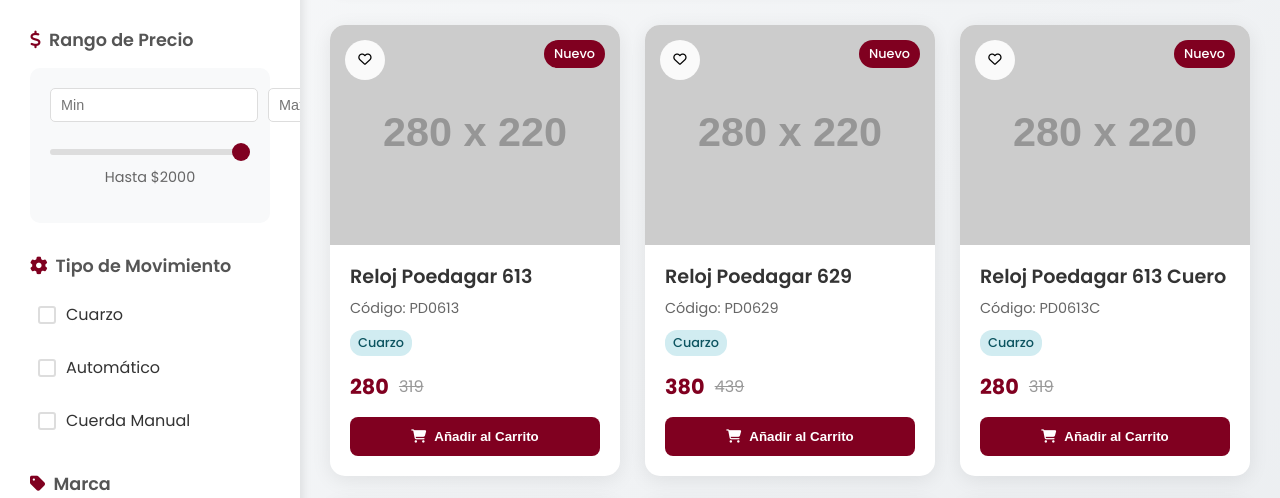
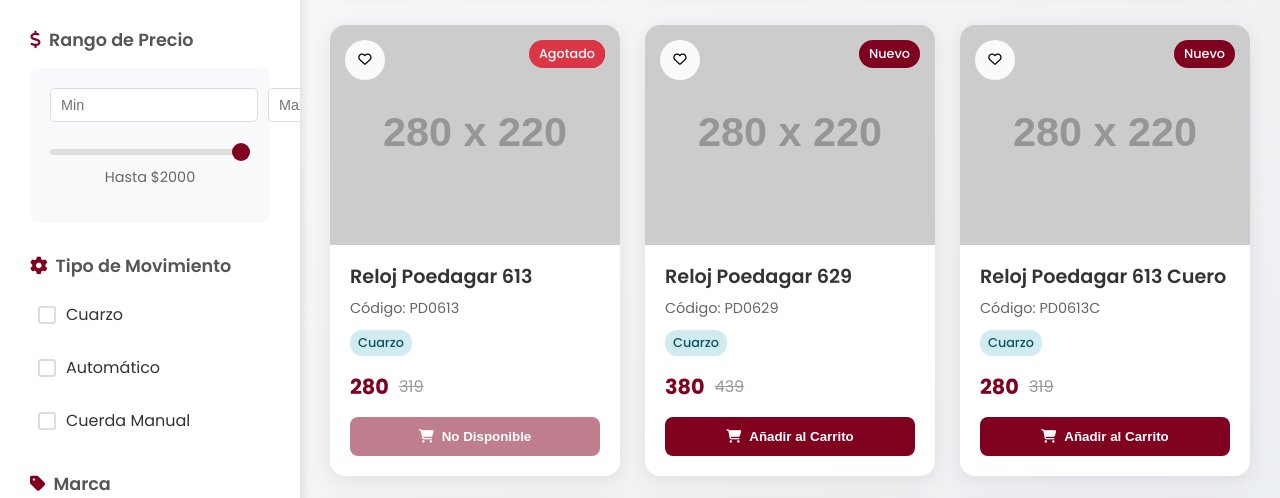
Before and after one commit to SoyCova/web, a plain HTML site: page index.html in a window 1280 px wide. Shown: the part 281-779 px from the top of the page. Drawn offline with Linux system fonts and the light colour scheme; placeholder pictures from the web are drawn by us.

Commit message:
Update index.html

```diff
--- a/index.html
+++ b/index.html
@@ -882,7 +882,7 @@
         type: "cuarzo",
         brand: "poedagar",
         strap: "acero",
-        inStock: true,
+        inStock: false,
         isNew: true,
         description: "Elegante reloj de cuarzo con correa de acero inoxidable"
       },
```
